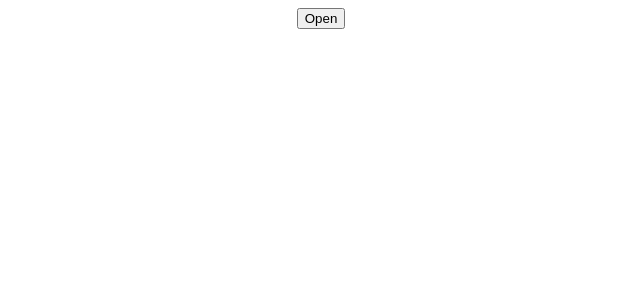
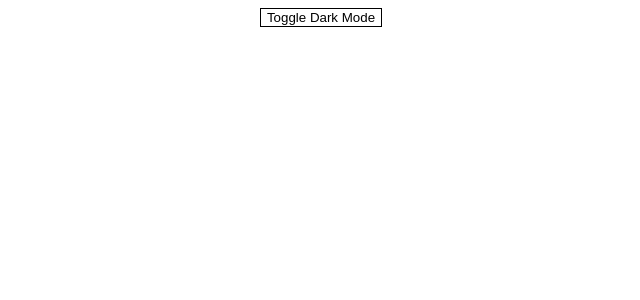
Before and after one commit to JunaidSikander/Custom-Hooks, a React (Create React App) app: page / in a window 1280 px wide. Shown: the top 300 px of the page, without its empty margins (319-959 px from the left). Built offline with nearby package versions, Linux system fonts and the light colour scheme.

Commit message:
:sparkles: [ADD] useDarkMode Hook

```diff
--- a/src/App.js
+++ b/src/App.js
@@ -1,6 +1,6 @@
 import {
     ArrayComponent,
-    AsyncComponent, ClickOutsideComponent,
+    AsyncComponent, ClickOutsideComponent, DarkModeComponent,
     DebounceComponent,
     DeepCompareEffectComponent, EffectOnceComponent,
     EventListenerComponent,
@@ -42,7 +42,8 @@ function App() {
             {/*<StateWithValidationComponent/>*/}
             {/*<SizeComponent/>*/}
             {/*<EffectOnceComponent/>*/}
-            <ClickOutsideComponent/>
+            {/*<ClickOutsideComponent/>*/}
+            <DarkModeComponent/>
         </div>
     );
 }
--- /dev/null
+++ b/src/components/DarkModeComponent.js
@@ -0,0 +1,26 @@
+import React from 'react'
+import {useDarkMode} from "hooks";
+
+import 'index.css'
+
+const DarkModeComponent = () => {
+    const [darkMode, setDarkMode] = useDarkMode();
+
+    return (
+        <>
+            <button
+                onClick={() => setDarkMode(prevMode => !prevMode)}
+                style={{
+                    border: `1px solid ${darkMode ? 'white' : 'black'}`,
+                    background: 'none',
+                    color: darkMode ? 'white' : 'black'
+                }}
+            >
+                Toggle Dark Mode
+            </button>
+
+        </>
+    )
+}
+
+export default DarkModeComponent
--- a/src/components/index.js
+++ b/src/components/index.js
@@ -10,6 +10,7 @@ import TimeoutComponent from "components/TimeoutComponent";
 import DebounceComponent from "components/DebounceComponent";
 import PreviousComponent from "components/PreviousComponent";
 import OnScreenComponent from "components/OnScreenComponent";
+import DarkModeComponent from "components/DarkModeComponent";
 import WindowSizeComponent from "components/WindowSizeComponent";
 import MediaQueryComponent from "components/MediaQueryComponent";
 import EffectOnceComponent from "components/EffectOnceComponent";
@@ -34,6 +35,7 @@ export {
     DebounceComponent,
     PreviousComponent,
     OnScreenComponent,
+    DarkModeComponent,
     WindowSizeComponent,
     MediaQueryComponent,
     EffectOnceComponent,
--- a/src/hooks/index.js
+++ b/src/hooks/index.js
@@ -8,6 +8,7 @@ import useTimeout from "hooks/useTimeout";
 import useDebounce from "hooks/useDebounce";
 import usePrevious from "hooks/usePrevious";
 import useOnScreen from "hooks/useOnScreen";
+import useDarkMode from "hooks/useDarkMode";
 import useMediaQuery from "hooks/useMediaQuery";
 import useWindowSize from "hooks/useWindowSize";
 import useEffectOnce from "hooks/useEffectOnce";
@@ -31,6 +32,7 @@ export {
     useDebounce,
     usePrevious,
     useOnScreen,
+    useDarkMode,
     useMediaQuery,
     useWindowSize,
     useEffectOnce,
--- /dev/null
+++ b/src/hooks/useDarkMode.js
@@ -0,0 +1,16 @@
+import {useLocalStorage, useMediaQuery} from "hooks";
+import {useEffect} from "react";
+
+const useDarkMode = () => {
+    const [darkMode, setDarkMode] = useLocalStorage('useDarkMode');
+    const prefersDarkMode = useMediaQuery('(prefers-color-scheme: dark)');
+    const enabled = darkMode ?? prefersDarkMode;
+
+    useEffect(() => {
+        document.body.classList.toggle("dark-mode", enabled);
+    }, [enabled]);
+
+    return [darkMode, setDarkMode];
+};
+
+export default useDarkMode;
--- /dev/null
+++ b/src/index.css
@@ -0,0 +1,3 @@
+body.dark-mode {
+    background-color: #333;
+}
```
